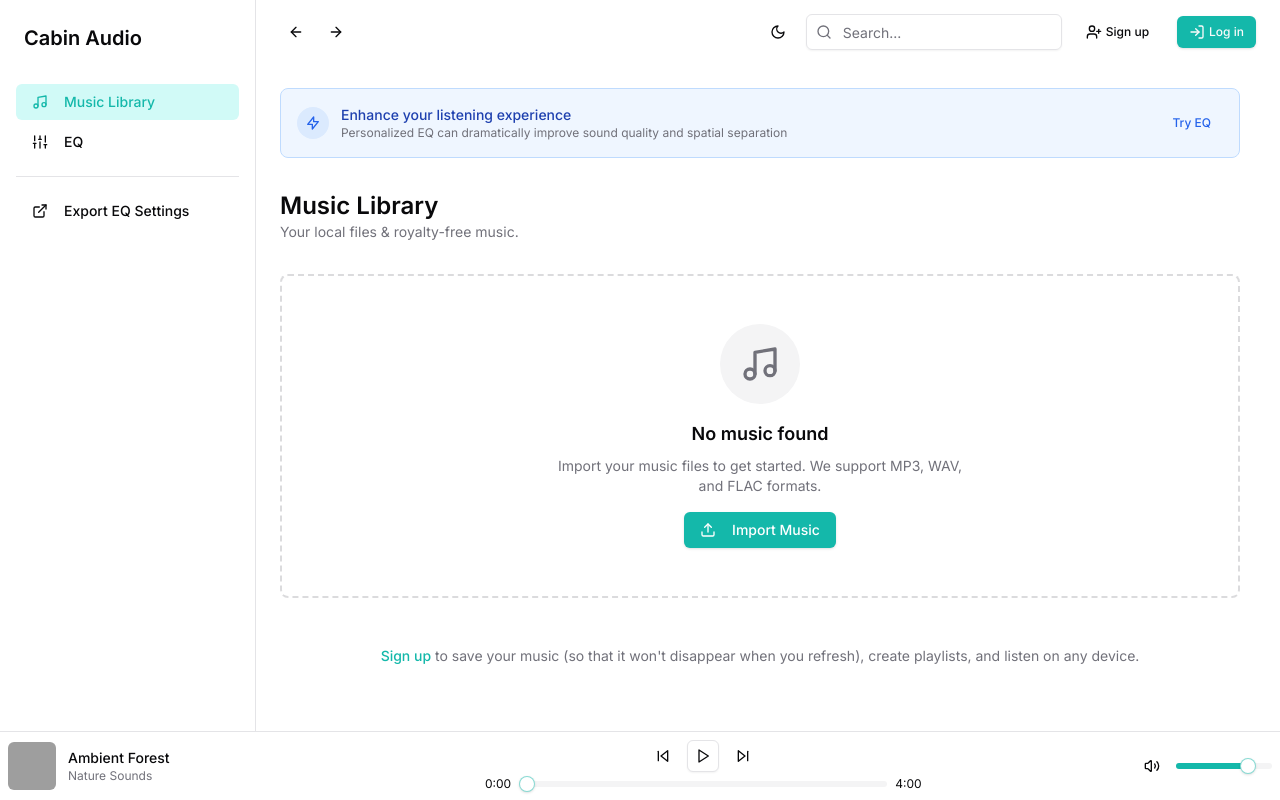
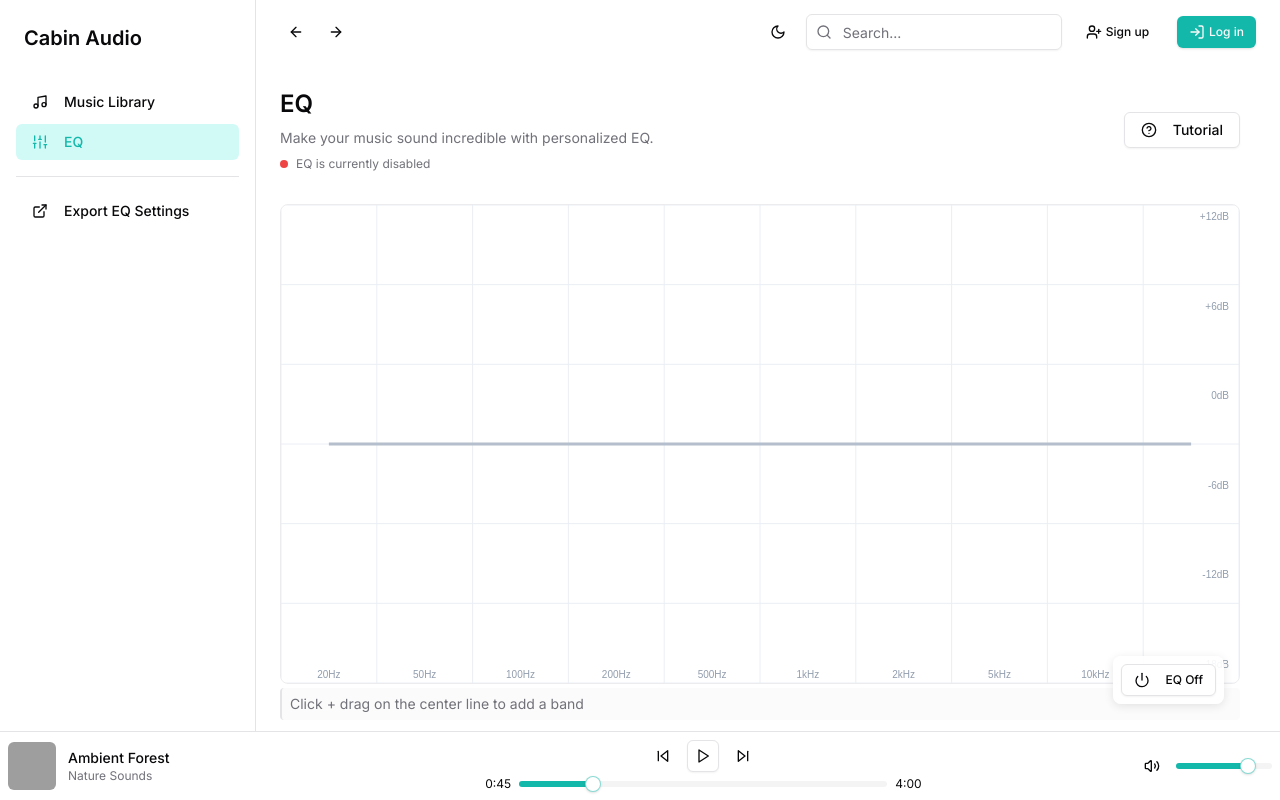
Before and after one commit to JulianMcOmie/cabin-audio-webapp, a Next.js app: page / in a window 1280 px wide. Both pictures are taken after a click on the button "Try EQ". Built offline with nearby package versions, Linux system fonts and the light colour scheme; grey boxes are pictures that could not be loaded.

Commit message:
Music library implementation almost done

```diff
--- a/app/page.tsx
+++ b/app/page.tsx
@@ -11,11 +11,13 @@ import ExportView from "@/components/export-view-component"
 import { PricingModal } from "@/components/pricing-modal"
 import { MobileView } from "@/components/mobile-view"
 import { ProfilePage } from "@/components/profile-page"
+import { SignupModal } from "@/components/signup-modal"
 
 export default function Home() {
   const [activeTab, setActiveTab] = useState<"eq" | "library" | "export" | "desktop" | "mobile" | "profile">("library")
   const [isPlaying, setIsPlaying] = useState(false)
   const [showPricingModal, setShowPricingModal] = useState(false)
+  const [showSignupModal, setShowSignupModal] = useState(false)
   const [eqEnabled, setEqEnabled] = useState(false) // Add this state
   const [currentTrack, setCurrentTrack] = useState({
     id: "default-track", // Add id property to fix linter error
@@ -27,13 +29,23 @@ export default function Home() {
     coverUrl: "/placeholder.svg?height=60&width=60",
   })
 
+  // Function to show the upgrade/pricing modal
+  const handleShowUpgrade = () => {
+    setShowPricingModal(true);
+  }
+
+  // Function to show the actual signup modal
+  const handleShowSignup = () => {
+    setShowSignupModal(true);
+  }
+
   return (
     <div className="flex flex-col h-screen bg-background">
       <div className="flex flex-1 overflow-hidden">
         <Sidebar
           activeTab={activeTab as any} // Use type assertion to fix the type issue
           setActiveTab={setActiveTab}
-          onUpgradeClick={() => setShowPricingModal(true)}
+          onUpgradeClick={handleShowUpgrade}
         />
 
         <div className="flex flex-col flex-1 overflow-hidden">
@@ -47,9 +59,16 @@ export default function Home() {
                   setIsPlaying={setIsPlaying}
                   eqEnabled={eqEnabled}
                   setEqEnabled={setEqEnabled}
+                  onSignupClick={handleShowSignup}
                 />
               ) : activeTab === "library" ? (
-                <MusicLibrary setCurrentTrack={setCurrentTrack} setIsPlaying={setIsPlaying} eqEnabled={eqEnabled} />
+                <MusicLibrary
+                  setCurrentTrack={setCurrentTrack}
+                  setIsPlaying={setIsPlaying}
+                  eqEnabled={eqEnabled}
+                  setActiveTab={setActiveTab}
+                  onSignupClick={handleShowSignup}
+                />
               ) : activeTab === "export" ? (
                 <ExportView />
               ) : activeTab === "desktop" ? (
@@ -71,6 +90,7 @@ export default function Home() {
       />
 
       <PricingModal open={showPricingModal} onClose={() => setShowPricingModal(false)} />
+      <SignupModal open={showSignupModal} onClose={() => setShowSignupModal(false)} />
     </div>
   )
 }
--- a/components/eq-view.tsx
+++ b/components/eq-view.tsx
@@ -16,9 +16,10 @@ interface EQViewProps {
   setIsPlaying: (isPlaying: boolean) => void
   eqEnabled: boolean
   setEqEnabled: (enabled: boolean) => void
+  onSignupClick: () => void
 }
 
-export function EQView({ isPlaying, setIsPlaying, eqEnabled, setEqEnabled }: EQViewProps) {
+export function EQView({ isPlaying, setIsPlaying, eqEnabled, setEqEnabled, onSignupClick }: EQViewProps) {
   const [selectedDot, setSelectedDot] = useState<[number, number] | null>(null)
   const [gridSize, setGridSize] = useState(8)
   // Remove the local eqEnabled state since it's now passed as a prop
@@ -51,7 +52,7 @@ export function EQView({ isPlaying, setIsPlaying, eqEnabled, setEqEnabled }: EQV
   }
 
   return (
-    <div className="max-w-6xl mx-auto space-y-8">
+    <div className="mx-auto space-y-8 pb-24">
       <div className="flex justify-between items-center mb-2">
         <div className="space-y-2">
           <h2 className="text-2xl font-semibold">EQ</h2>
--- a/components/music-library/EmptyLibrary.tsx
+++ b/components/music-library/EmptyLibrary.tsx
@@ -21,6 +21,7 @@ interface EmptyLibraryProps {
   onDrop: DragEventHandler
   onFileSelect: (files: FileList) => void
   className?: string
+  onSignupClick: () => void
 }
 
 export function EmptyLibrary({
@@ -37,7 +38,8 @@ export function EmptyLibrary({
   onDragOver,
   onDrop,
   onFileSelect,
-  className = ""
+  className = "",
+  onSignupClick
 }: EmptyLibraryProps) {
   return (
     <div
@@ -85,7 +87,11 @@ export function EmptyLibrary({
 
       <div className="text-center py-4">
         <p className="text-sm text-muted-foreground">
-          <Button variant="link" className="text-purple hover:text-purple/80 font-medium p-0 h-auto">
+          <Button
+            variant="link"
+            className="text-purple hover:text-purple/80 font-medium p-0 h-auto"
+            onClick={onSignupClick}
+          >
             Sign up
           </Button>{" "}
           to save your music (so that it won't disappear when you refresh), create playlists, and listen on any device.
--- a/components/music-library/MusicLibrary.tsx
+++ b/components/music-library/MusicLibrary.tsx
@@ -34,9 +34,11 @@ interface MusicLibraryProps {
   setCurrentTrack: (track: any) => void
   setIsPlaying: (isPlaying: boolean) => void
   eqEnabled: boolean
+  setActiveTab: (tab: "eq" | "library" | "export" | "desktop" | "mobile" | "profile") => void
+  onSignupClick: () => void
 }
 
-export function MusicLibrary({ setCurrentTrack, setIsPlaying, eqEnabled }: MusicLibraryProps) {
+export function MusicLibrary({ setCurrentTrack, setIsPlaying, eqEnabled, setActiveTab, onSignupClick }: MusicLibraryProps) {
   const { showToast } = useToast()
   // Connect to trackStore
   const { getTracks, getTrackById, addTrack } = useTrackStore()
@@ -247,10 +249,8 @@ export function MusicLibrary({ setCurrentTrack, setIsPlaying, eqEnabled }: Music
   }
 
   const handleEQSettingsClick = () => {
-    const eqTab = document.querySelector('[data-tab="eq"]')
-    if (eqTab) {
-      (eqTab as HTMLElement).click()
-    }
+    // Navigate directly to EQ tab using the setActiveTab prop
+    setActiveTab("eq")
   }
 
   const handleTogglePlayback = () => {
@@ -279,6 +279,9 @@ export function MusicLibrary({ setCurrentTrack, setIsPlaying, eqEnabled }: Music
         onDragLeave={handleDragLeave}
         onDragOver={handleDragOver}
         onDrop={handleDrop}
+        onFileSelect={handleFileSelect}
+        className="pb-24"
+        onSignupClick={onSignupClick}
       />
     )
   }
@@ -330,20 +333,6 @@ export function MusicLibrary({ setCurrentTrack, setIsPlaying, eqEnabled }: Music
               isLastItem={index === tracks.length - 1}
             />
           ))}
-
-          <div className="mt-4 pt-4 border-t">
-            <Button
-              variant="outline"
-              className="w-full flex items-center justify-center gap-2 bg-gradient-to-r from-purple-light/30 to-electric-blue-light/30 border-purple/20 hover:border-purple/40 hover:bg-gradient-to-r hover:from-purple-light/40 hover:to-electric-blue-light/40 transition-all"
-              onClick={() => {
-                console.log("Add track clicked")
-                // Add your track adding logic here
-              }}
-            >
-              <PlusCircle className="h-4 w-4 text-purple" />
-              <span className="font-medium text-purple">Add Track</span>
-            </Button>
-          </div>
         </div>
       </div>
 
@@ -351,7 +340,11 @@ export function MusicLibrary({ setCurrentTrack, setIsPlaying, eqEnabled }: Music
 
       <div className="text-center py-4">
         <p className="text-sm text-muted-foreground">
-          <Button variant="link" className="text-purple hover:text-purple/80 font-medium p-0 h-auto">
+          <Button
+            variant="link"
+            className="text-purple hover:text-purple/80 font-medium p-0 h-auto"
+            onClick={onSignupClick}
+          >
             Sign up
           </Button>{" "}
           to save your music (so that it won't disappear when you refresh), create playlists, and listen on any device.
--- a/components/player-bar.tsx
+++ b/components/player-bar.tsx
@@ -18,38 +18,48 @@ interface Track {
 }
 
 interface PlayerBarProps {
-  track?: Track | null
+  track: {
+    id: string
+    title: string
+    artist: string
+    album: string
+    duration: number
+    currentTime: number
+    coverUrl: string
+  }
+  playing: boolean
+  onPlayPause: () => void
 }
 
-export function PlayerBar({ track: initialTrack }: PlayerBarProps) {
+export function PlayerBar({ track, playing, onPlayPause }: PlayerBarProps) {
   const { showToast } = useToast()
   const [isTrackLoading, setIsTrackLoading] = useState(false)
-  const [currentTrack, setCurrentTrack] = useState<Track | null>(initialTrack || null)
-  const [isPlaying, setIsPlaying] = useState(false)
-  const [currentTime, setCurrentTime] = useState(0)
+  const [currentTrack, setCurrentTrack] = useState<Track | null>(track || null)
+  const [isPlaying, setIsPlaying] = useState(playing)
+  const [currentTime, setCurrentTime] = useState(track.currentTime || 0)
   const [volume, setVolume] = useState(80)
   const [isMuted, setIsMuted] = useState(false)
 
   // Update track when prop changes
   useEffect(() => {
-    if (initialTrack && initialTrack.id !== currentTrack?.id) {
+    if (track && track.id !== currentTrack?.id) {
       setIsTrackLoading(true)
 
       // Simulate loading the track
       setTimeout(() => {
-        setCurrentTrack(initialTrack)
-        setCurrentTime(initialTrack.currentTime || 0)
+        setCurrentTrack(track)
+        setCurrentTime(track.currentTime || 0)
         setIsPlaying(true)
         setIsTrackLoading(false)
 
         showToast({
-          message: `Now playing: ${initialTrack.title}`,
+          message: `Now playing: ${track.title}`,
           variant: "info",
           duration: 3000,
         })
       }, 1000)
     }
-  }, [initialTrack, currentTrack, showToast])
+  }, [track, currentTrack, showToast])
 
   // Update progress when playing
   useEffect(() => {
```
